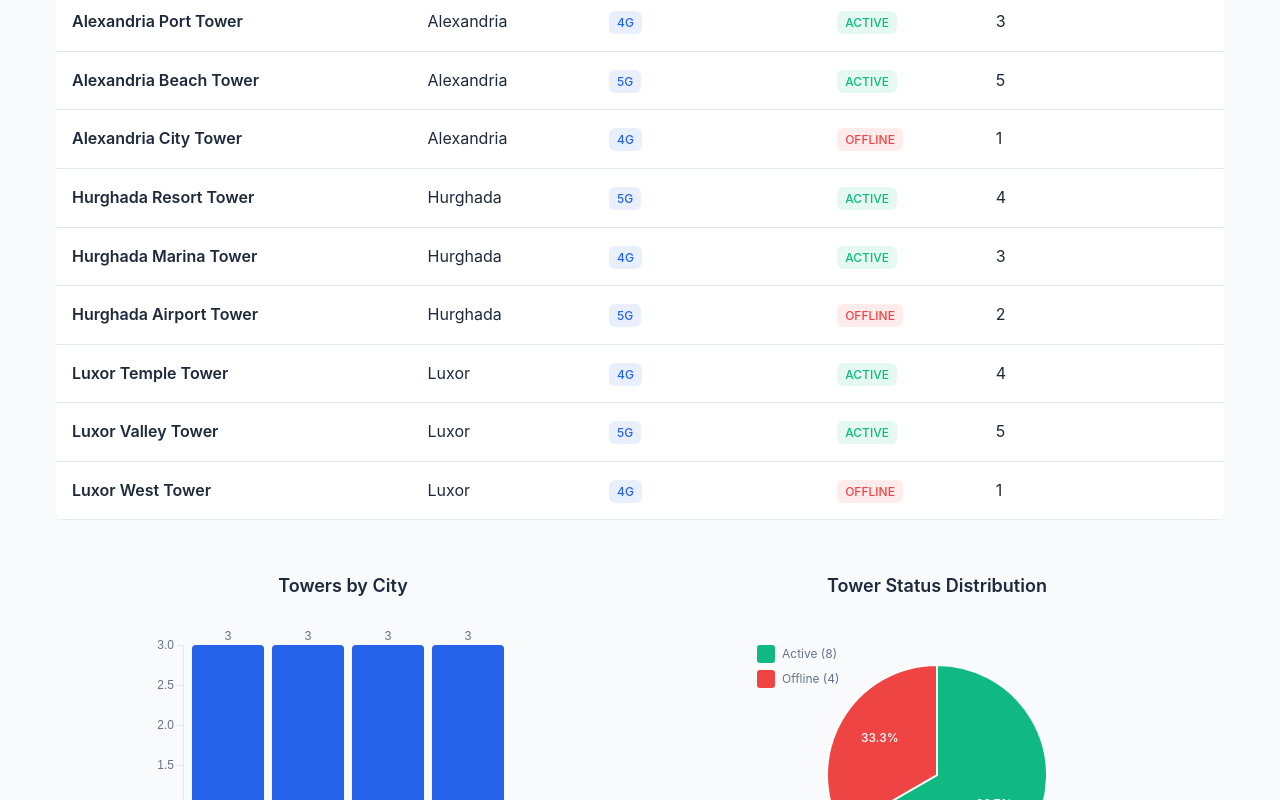
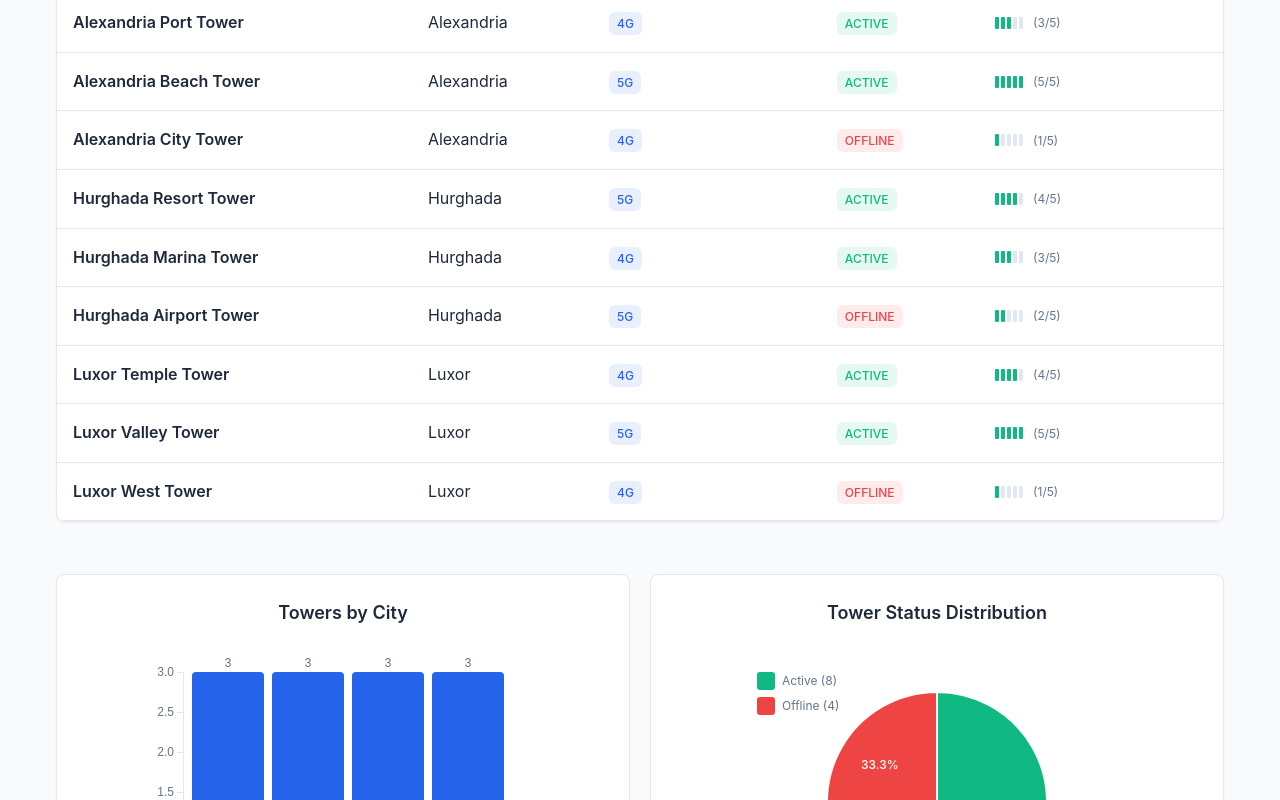
Before and after one commit to sara2lbadry/cell-tower-dashboard, a React (Vite) app: page / in a window 1280 px wide. Shown: the part 680-1480 px from the top of the page. Built offline with nearby package versions, Linux system fonts and the light colour scheme.

Commit message:
feat: ui enhancements

```diff
--- a/src/components/Charts/Charts.scss
+++ b/src/components/Charts/Charts.scss
@@ -2,6 +2,11 @@
 
 .chart-container {
   text-align: center;
+  background: $card-background;
+  border-radius: $border-radius-md;
+  box-shadow: $shadow-sm;
+  border: 1px solid $border-color;
+  padding: $spacing-lg;
 
   .chart-title {
     font-size: 1.125rem;
@@ -13,6 +18,10 @@
   .chart-svg {
     max-width: 100%;
     height: auto;
+  }
+
+  @media (max-width: $mobile) {
+    padding: $spacing-md;
   }
 }
 
--- a/src/components/TowerTable/TowerTable.scss
+++ b/src/components/TowerTable/TowerTable.scss
@@ -1,6 +1,10 @@
 @use '/src/styles/_variables' as *;
 
 .tower-table-container {
+  background: $card-background;
+  border-radius: $border-radius-md;
+  box-shadow: $shadow-sm;
+  border: 1px solid $border-color;
   padding: 0;
   overflow: hidden;
 }
--- a/src/components/TowerTable/TowerTable.tsx
+++ b/src/components/TowerTable/TowerTable.tsx
@@ -4,6 +4,20 @@ import './TowerTable.scss';
 interface TowerTableProps {
   towersData: CellTower[];
 }
+
+const renderSignalStrength = (strength: number) => {
+  return (
+    <div className="signal-strength">
+      {[1, 2, 3, 4, 5].map((bar) => (
+        <div
+          key={bar}
+          className={`bar ${bar <= strength ? 'active' : ''}`}
+        />
+      ))}
+      <span className="signal-text">({strength}/5)</span>
+    </div>
+  );
+};
 
 function TowerTable({ towersData }: TowerTableProps) {
   return (
@@ -31,7 +45,7 @@ function TowerTable({ towersData }: TowerTableProps) {
                   {tower.status}
                 </span>
               </td>
-              <td>{tower?.signalStrength}</td>
+              <td>{renderSignalStrength(tower?.signalStrength)}</td>
             </tr>
           ))}
         </tbody>
--- a/src/styles/global.scss
+++ b/src/styles/global.scss
@@ -125,3 +125,20 @@ body {
     box-shadow: 0 0 0 3px rgba($primary-color, 0.1);
   }
 }
+
+.signal-strength {
+  display: flex;
+  gap: 2px;
+  align-items: center;
+
+  .bar {
+    width: 4px;
+    height: 12px;
+    background-color: $border-color;
+    border-radius: 1px;
+
+    &.active {
+      background-color: $success-color;
+    }
+  }
+}
```
